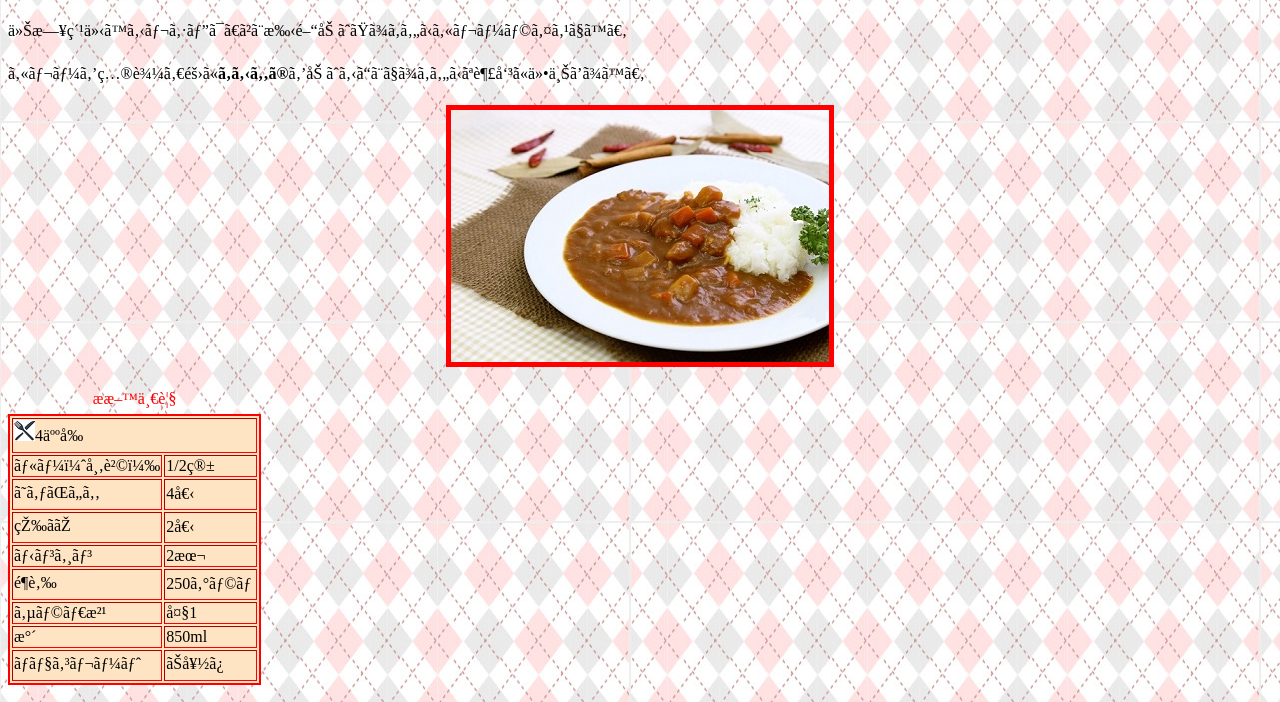
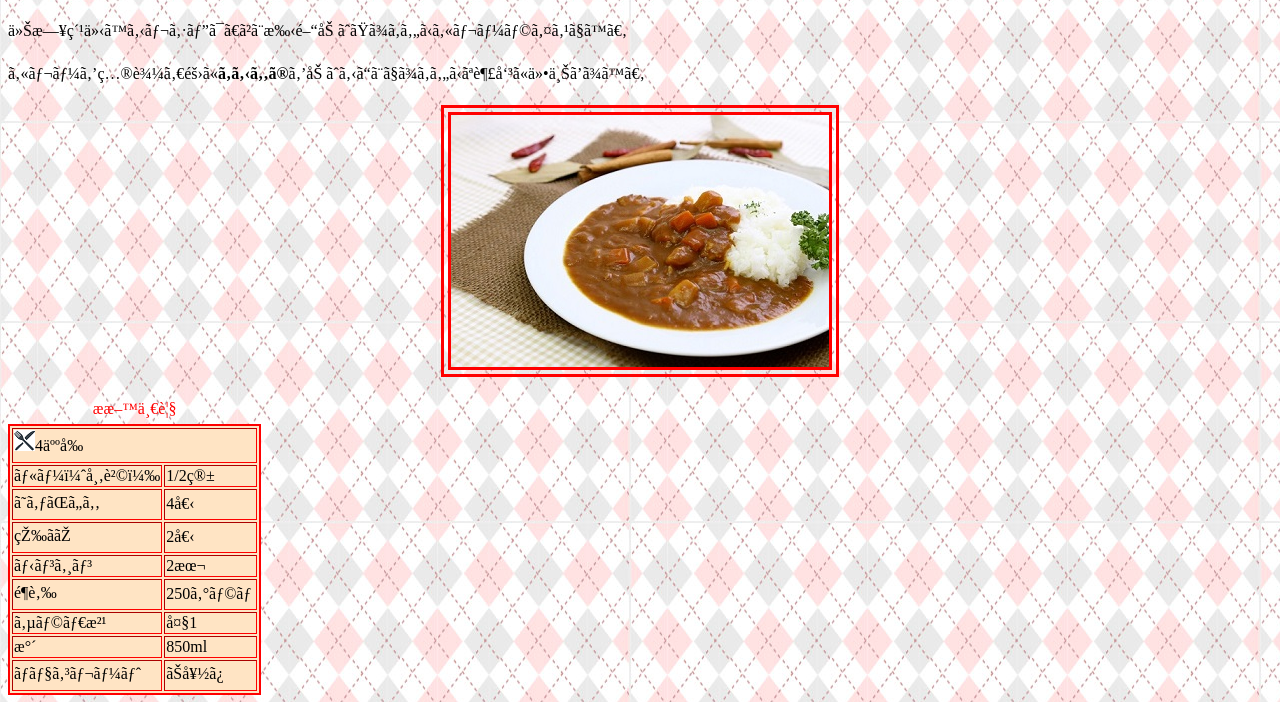
Before and after one commit to axiz-kensyu-miyagi/sampleweb, a plain HTML site: page curry.html in a window 1280 px wide. Shown: the part 78-780 px from the top of the page. Drawn offline with Linux system fonts and the light colour scheme.

Commit message:
２回目

```diff
--- a/css/recipe.css
+++ b/css/recipe.css
@@ -14,7 +14,7 @@ body {
 }
 
 .aba {
-  border: solid 5px #FF0000;
+  border: double 10px #FF0000;
 }
 
 table.bbb {
```
